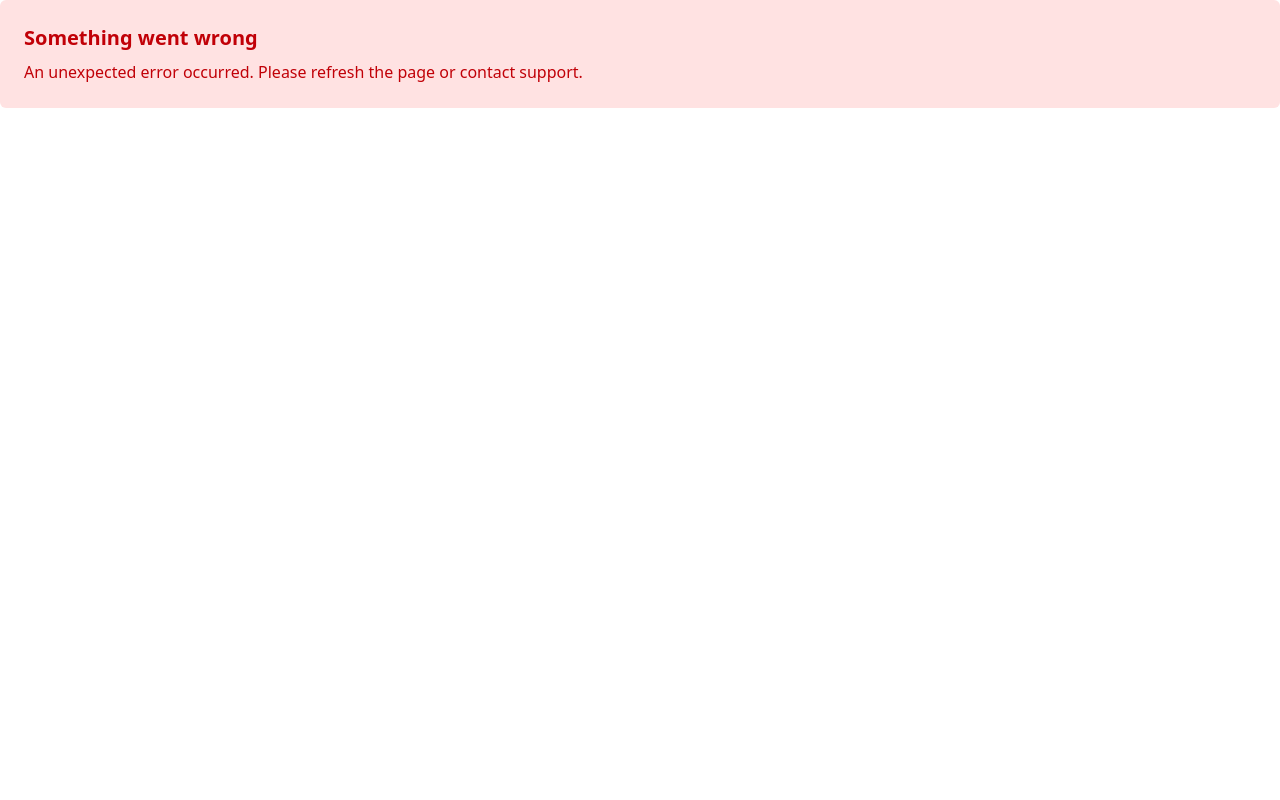
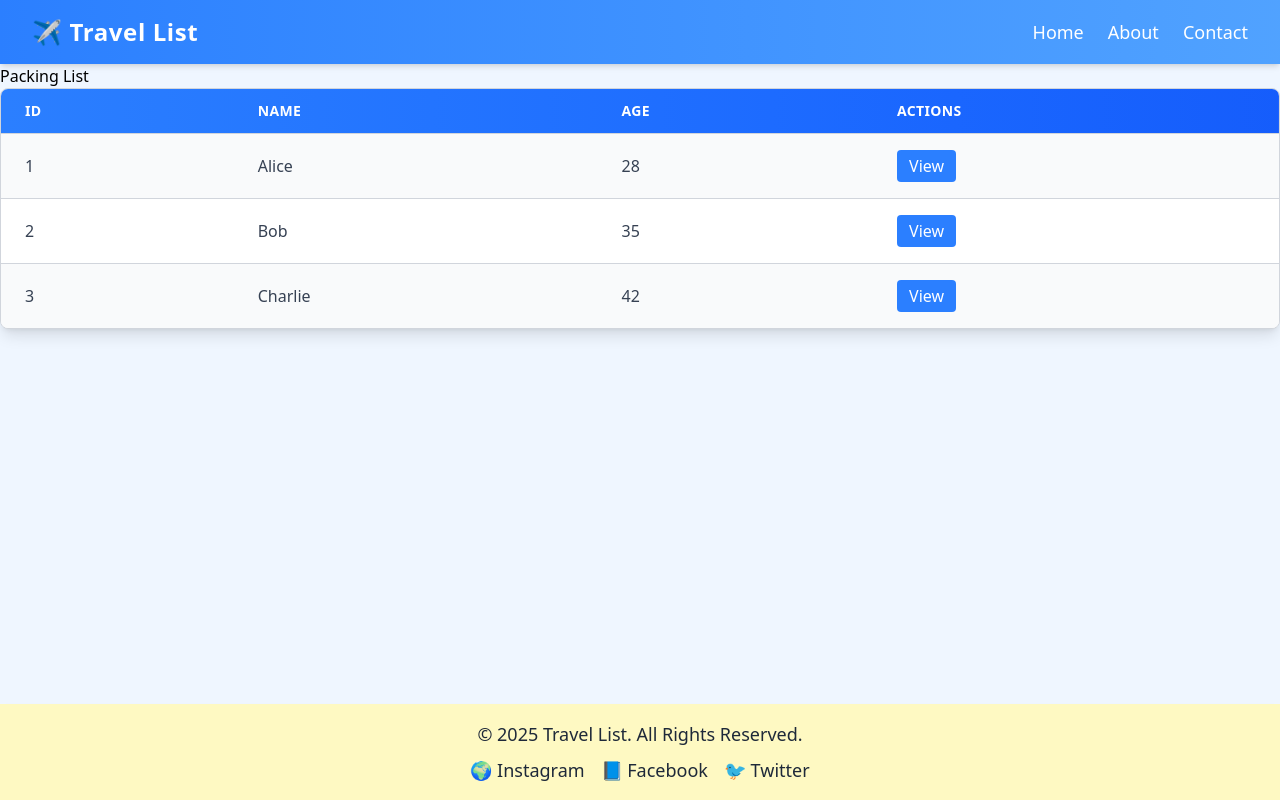
Before and after one commit to brunnoTripovichy/react-travel-list, a React (Vite) app: page /packing-list in a window 1280 px wide. Built offline with nearby package versions, Linux system fonts and the light colour scheme.

Commit message:
feat: table style improv

```diff
--- a/src/components/DataTable.tsx
+++ b/src/components/DataTable.tsx
@@ -12,7 +12,6 @@ interface DataTableProps<T> {
 }
 
 const DataTable = <T,>({ columns, data }: DataTableProps<T>) => {
-  // Validate required props
   if (!columns || columns.length === 0) {
     throw new Error(
       "DataTable: 'columns' prop is required and cannot be empty.",
@@ -24,13 +23,16 @@ const DataTable = <T,>({ columns, data }: DataTableProps<T>) => {
   }
 
   return (
-    <div className="overflow-auto rounded-lg border border-gray-200">
-      <table className="min-w-full bg-white border-collapse">
+    <div className="overflow-auto rounded-lg shadow-lg border border-gray-300 bg-white">
+      <table className="min-w-full border-collapse">
         {/* Table Header */}
-        <thead className="bg-gray-100 text-gray-700">
+        <thead className="bg-gradient-to-r from-blue-500 to-blue-600 text-white uppercase text-sm">
           <tr>
             {columns.map((col, index) => (
-              <th key={index} className="px-4 py-2 border text-left">
+              <th
+                key={index}
+                className="px-6 py-3 text-left font-semibold tracking-wide border-b border-gray-300"
+              >
                 {col.header}
               </th>
             ))}
@@ -41,14 +43,21 @@ const DataTable = <T,>({ columns, data }: DataTableProps<T>) => {
         <tbody>
           {data.length > 0 ? (
             data.map((row, rowIndex) => (
-              <tr key={rowIndex} className="hover:bg-gray-50 border-b">
+              <tr
+                key={rowIndex}
+                className={`text-gray-700 transition ${
+                  rowIndex % 2 === 0 ? 'bg-gray-50' : 'bg-white'
+                } hover:bg-gray-100 ${
+                  rowIndex === data.length - 1 ? '' : 'border-b border-gray-300'
+                }`}
+              >
                 {columns.map((col, colIndex) => {
                   const cellValue = col.render
-                    ? col.render(row) // Use custom template if provided
-                    : ((row[col.key as keyof T] as React.ReactNode) ?? '—'); // Fallback to "—" if value is null/undefined
+                    ? col.render(row)
+                    : ((row[col.key as keyof T] as React.ReactNode) ?? '—');
 
                   return (
-                    <td key={colIndex} className="px-4 py-2 border">
+                    <td key={colIndex} className="px-6 py-4">
                       {cellValue}
                     </td>
                   );
@@ -59,7 +68,7 @@ const DataTable = <T,>({ columns, data }: DataTableProps<T>) => {
             <tr>
               <td
                 colSpan={columns.length}
-                className="px-4 py-6 text-center text-gray-500"
+                className="px-6 py-6 text-center text-gray-500"
               >
                 No data available
               </td>
--- a/src/features/PackingList.tsx
+++ b/src/features/PackingList.tsx
@@ -1,10 +1,31 @@
 import DataTable from '../components/DataTable';
 
 const PackingList = () => {
+  const columns = [
+    { key: 'id', header: 'ID' },
+    { key: 'name', header: 'Name' },
+    { key: 'age', header: 'Age' },
+    {
+      key: 'actions',
+      header: 'Actions',
+      render: () => (
+        <button className="px-3 py-1 bg-blue-500 text-white rounded hover:bg-blue-700">
+          View
+        </button>
+      ),
+    },
+  ];
+
+  const data = [
+    { id: 1, name: 'Alice', age: 28 },
+    { id: 2, name: 'Bob', age: 35 },
+    { id: 3, name: 'Charlie', age: 42 },
+  ];
+
   return (
     <div>
       <h1>Packing List</h1>
-      <DataTable />
+      <DataTable columns={columns} data={data} />
     </div>
   );
 };
```
